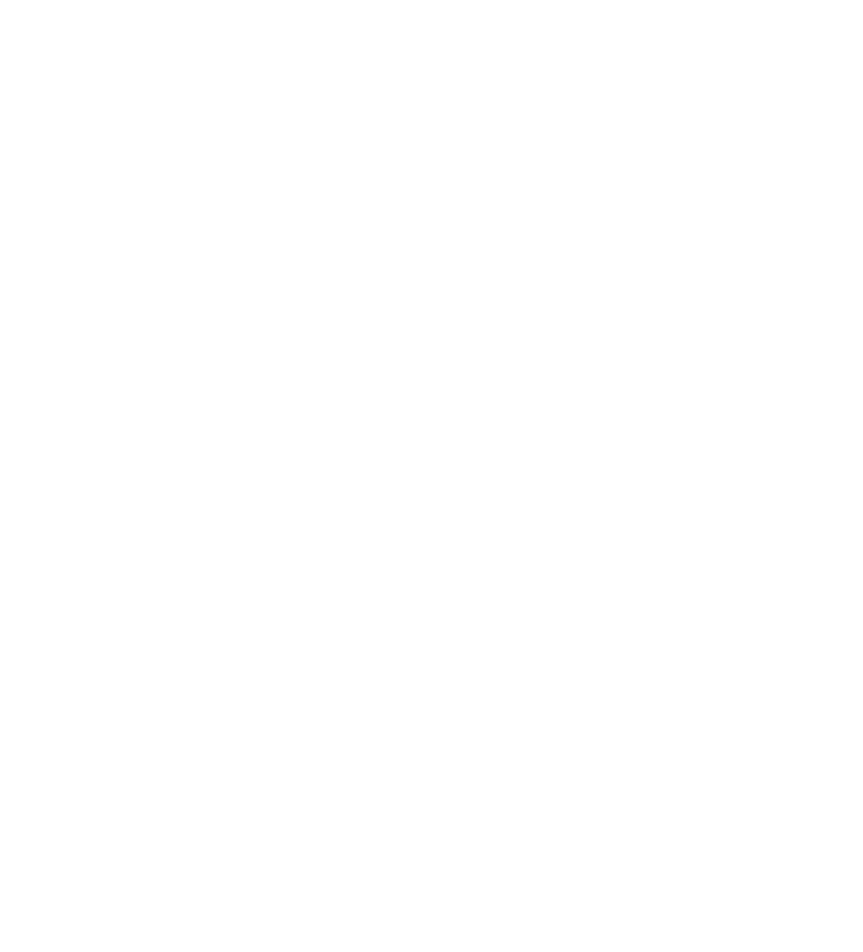
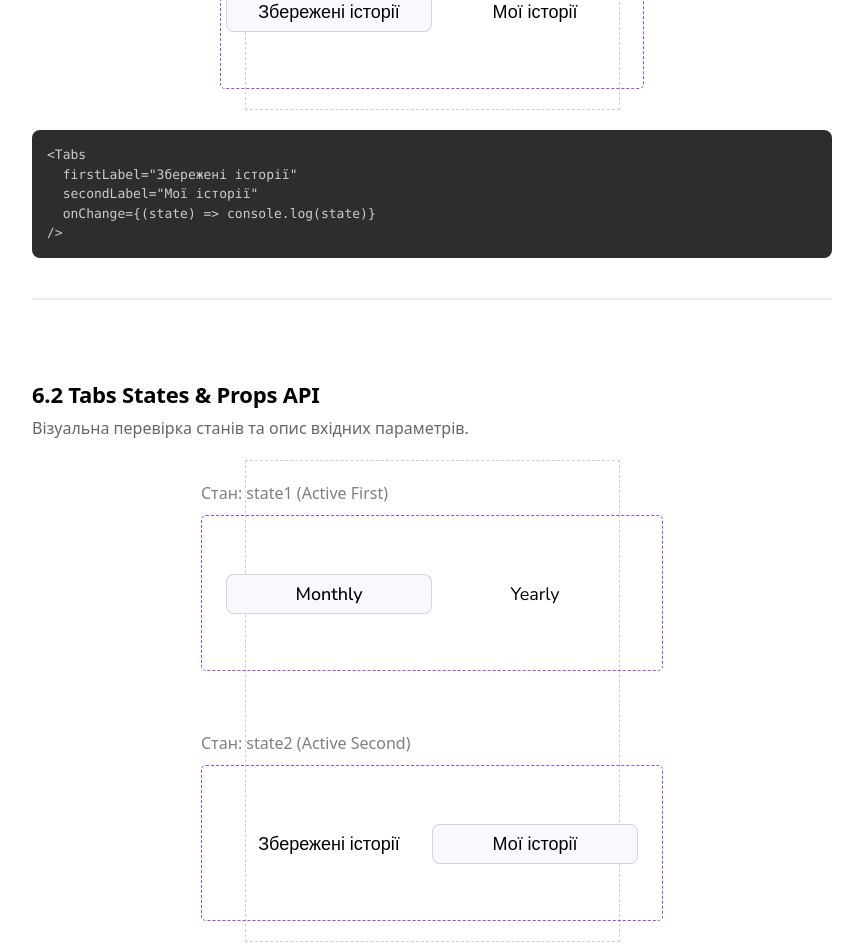
Before and after one commit to Oleksandr-Sulyma/traveller-frontend, a Next.js app: page /ui-kit in a window 1280 px wide. Shown: the part 9540-10492 px from the top of the page, without its empty margins (208-1071 px from the left). Before the commit the page ends 9414 px from the top, so only its background shows below. Built offline with nearby package versions, Linux system fonts and the light colour scheme.

Commit message:
fix: local changes before switching branch

```diff
--- a/app/(public)/ui-kit/page.tsx
+++ b/app/(public)/ui-kit/page.tsx
@@ -1,8 +1,11 @@
 "use client";
 
 import React, { useState } from 'react';
-import TextArea from '@/components/Forms/TextArea'
-import CustomSelect, { CATEGORIES_LIST } from '@/components/Forms/CustomSelect';
+import TextArea from '@/components/Forms/StoryTextArea/StoryTextArea'
+import CustomSelect, { CATEGORIES_LIST } from '@/components/Forms/CustomSelect/CustomSelect';
+import Tabs from '@/components/Forms/Tabs/Tabs';
+import styles from '@/components/Forms/Tabs/Tabs.module.css';
+
 
 export default function UiKitPage() {
   const [theme, setTheme] = useState<'light' | 'dark'>('light');
@@ -333,6 +336,61 @@ export default function UiKitPage() {
   </div>
 </ComponentSection>
 
+{/* Section 6: Tabs Switching */}
+<ComponentSection
+  title="6.1 Tabs: Interactive Component"
+  description="Універсальний перемикач станів. Підтримує передачу назв кнопок через пропси. Повертає значення 'state1' або 'state2' у функцію onChange."
+  code={`<Tabs
+  firstLabel="Збережені історії"
+  secondLabel="Мої історії"
+  onChange={(state) => console.log(state)}
+/>`}
+>
+  <Tabs onChange={(state) => console.log("Обрано:", state)} />
+</ComponentSection>
+
+<ComponentSection
+  title="6.2 Tabs States & Props API"
+  description="Візуальна перевірка станів та опис вхідних параметрів."
+  code={`// API Компонента:
+// firstLabel (string): Текст лівої кнопки (за замовчуванням: "Збережені історії")
+// secondLabel (string): Текст правої кнопки (за замовчуванням: "Мої історії")
+// onChange (function): Callback, що отримує 'state1' або 'state2'
+`}
+>
+  <div style={{ display: 'flex', flexDirection: 'column', gap: '60px' }}>
+
+    {/* Візуальна перевірка Стан 1 */}
+    <div className="kit-group">
+      <span className="kit-label" style={{ marginBottom: '10px', display: 'block', color: 'var(--color-neutral)' }}>
+        Стан: state1 (Active First)
+      </span>
+      {/* Використовуємо реальний компонент з фіксацією пропса, якщо він підтримує value,
+          або просто чисту верстку для тесту кольорів: */}
+      <div className={styles.tabsWrapper}>
+        <div className={`${styles.tabsSwitcher} ${styles.stateFirst}`}>
+          <button className={`${styles.tabBtn} ${styles.tabBtnFirst}`}>Monthly</button>
+          <button className={`${styles.tabBtn} ${styles.tabBtnSecond}`}>Yearly</button>
+        </div>
+      </div>
+    </div>
+
+    {/* Візуальна перевірка Стан 2 */}
+    <div className="kit-group">
+      <span className="kit-label" style={{ marginBottom: '10px', display: 'block', color: 'var(--color-neutral)' }}>
+        Стан: state2 (Active Second)
+      </span>
+      <div className={styles.tabsWrapper}>
+        <div className={`${styles.tabsSwitcher} ${styles.stateSecond}`}>
+          <button className={`${styles.tabBtn} ${styles.tabBtnFirst}`}>Збережені історії</button>
+          <button className={`${styles.tabBtn} ${styles.tabBtnSecond}`}>Мої історії</button>
+        </div>
+      </div>
+    </div>
+
+  </div>
+</ComponentSection>
+
       </div>
     </div>
   );
--- /dev/null
+++ b/components/Forms/Tabs/Tabs.module.css
@@ -0,0 +1,120 @@
+/* =================================
+    MOBILE FIRST (від 320px)
+    Гумова верстка до 375px
+==================================== */
+
+.tabsWrapper {
+    box-sizing: border-box;
+    display: flex;
+    align-items: center;
+    justify-content: center;
+    border: 1px dashed #9747ff;
+    border-radius: 5px;
+    width: 100%;
+    max-width: 335px;
+    height: 48px;
+    margin: 0 auto;
+}
+
+.tabsSwitcher {
+    box-sizing: border-box;
+    display: flex;
+    padding: 4px;
+    width: 100%;
+    height: 48px;
+    border-radius: 10px;
+    background: var(--color-scheme-2-foreground);
+    border: 1px solid var(--opacity-transparent);
+    transition: background 0.3s ease;
+}
+
+.tabBtn {
+    box-sizing: border-box;
+    display: flex;
+    align-items: center;
+    justify-content: center;
+    padding: 4px 12px;
+    width: 50%;
+    height: 40px;
+    border-radius: 8px;
+    font-family: var(--font-family);
+    line-height: 150%;
+    cursor: pointer;
+    font-size: 16px;
+    border: 1px solid transparent;
+    background: transparent;
+    color: var(--color-scheme-2-text);
+    transition: background-color 0.3s ease, border-color 0.3s ease, color 0.3s ease;
+    will-change: background-color, color;
+}
+
+/* СТАН 1: First Active (Mobile) */
+.stateFirst .tabBtnFirst {
+    background: var(--color-scheme-2-background);
+    border: 1px solid var(--color-scheme-2-border);
+    font-weight: 400;
+}
+.stateFirst .tabBtnSecond {
+    font-weight: 500;
+}
+
+/* СТАН 2: Second Active (Mobile) */
+.stateSecond .tabBtnFirst {
+    font-weight: 400;
+}
+.stateSecond .tabBtnSecond {
+    background: var(--color-scheme-2-background);
+    border: 1px solid var(--color-scheme-2-border);
+    font-weight: 500;
+}
+
+/* =================================
+    TABLET & DESKTOP (від 768px)
+==================================== */
+
+@media (min-width: 768px) {
+    .tabsWrapper {
+        width: 462px;
+        max-width: none;
+        height: 156px;
+    }
+
+    .tabsSwitcher {
+        width: 422px;
+        height: 48px;
+    }
+
+    .tabBtn {
+        font-size: 18px;
+    }
+
+    .stateFirst .tabBtnFirst { font-weight: 500; }
+    .stateFirst .tabBtnSecond { font-weight: 400; }
+
+    .stateSecond .tabBtnFirst { font-weight: 400; }
+    .stateSecond .tabBtnSecond { font-weight: 500; }
+}
+
+/* =================================
+    DARK THEME (Applied via :global)
+==================================== */
+
+:global([data-theme='dark']) .tabBtn {
+    border-radius: var(--radius-btn-dark);
+}
+
+/* Активна кнопка в темній темі (Кольори Primary Dark) */
+:global([data-theme='dark']) .stateFirst .tabBtnFirst,
+:global([data-theme='dark']) .stateSecond .tabBtnSecond {
+    background-color: var(--color-white) !important;
+    border: 1px solid var(--color-white) !important;
+    color: var(--color-neutral-darkest) !important;
+}
+
+/* Неактивна кнопка в темній темі (Кольори Secondary Dark) */
+:global([data-theme='dark']) .stateFirst .tabBtnSecond,
+:global([data-theme='dark']) .stateSecond .tabBtnFirst {
+    background-color: var(--opacity-white-10) !important;
+    border: 1px solid transparent !important;
+    color: var(--color-white) !important;
+}
--- /dev/null
+++ b/components/Forms/Tabs/Tabs.tsx
@@ -0,0 +1,49 @@
+import React, { useState } from 'react';
+import styles from './Tabs.module.css';
+
+interface TabsProps {
+  firstLabel?: string;
+  secondLabel?: string;
+  onChange?: (state: 'state1' | 'state2') => void;
+}
+
+const Tabs: React.FC<TabsProps> = ({
+  firstLabel = "Збережені історії",
+  secondLabel = "Мої історії",
+  onChange
+}) => {
+    const [active, setActive] = useState<'state1' | 'state2'>('state1');
+
+  const handleToggle = (targetState: 'state1' | 'state2') => {
+    setActive(targetState);
+    if (onChange) {
+      onChange(targetState);
+    }
+  };
+
+  return (
+    <div className={styles.tabsWrapper}>
+      <div className={`
+        ${styles.tabsSwitcher}
+        ${active === 'state1' ? styles.stateFirst : styles.stateSecond}
+      `}>
+        <button
+          type="button"
+          className={`${styles.tabBtn} ${styles.tabBtnFirst}`}
+          onClick={() => handleToggle('state1')}
+        >
+          {firstLabel}
+        </button>
+        <button
+          type="button"
+          className={`${styles.tabBtn} ${styles.tabBtnSecond}`}
+          onClick={() => handleToggle('state2')}
+        >
+          {secondLabel}
+        </button>
+      </div>
+    </div>
+  );
+};
+
+export default Tabs;
```
Also changed, not shown: components/Forms/MyStoriesList/MyStoriesList.tsx (added, +7 -0 lines), components/Forms/SavedStoriesList/SavedStoriesList.tsx (added, +7 -0 lines), components/Forms/StoriesPage/StoriesPage.tsx (added, +37 -0 lines), components/Forms/CustomSelect/CustomSelect.tsx (renamed from components/Forms/CustomSelect.tsx), components/Forms/StoryTextArea/StoryTextArea.tsx (renamed from components/Forms/TextArea.tsx), styles/components/forms.css (line endings or trailing spaces).
